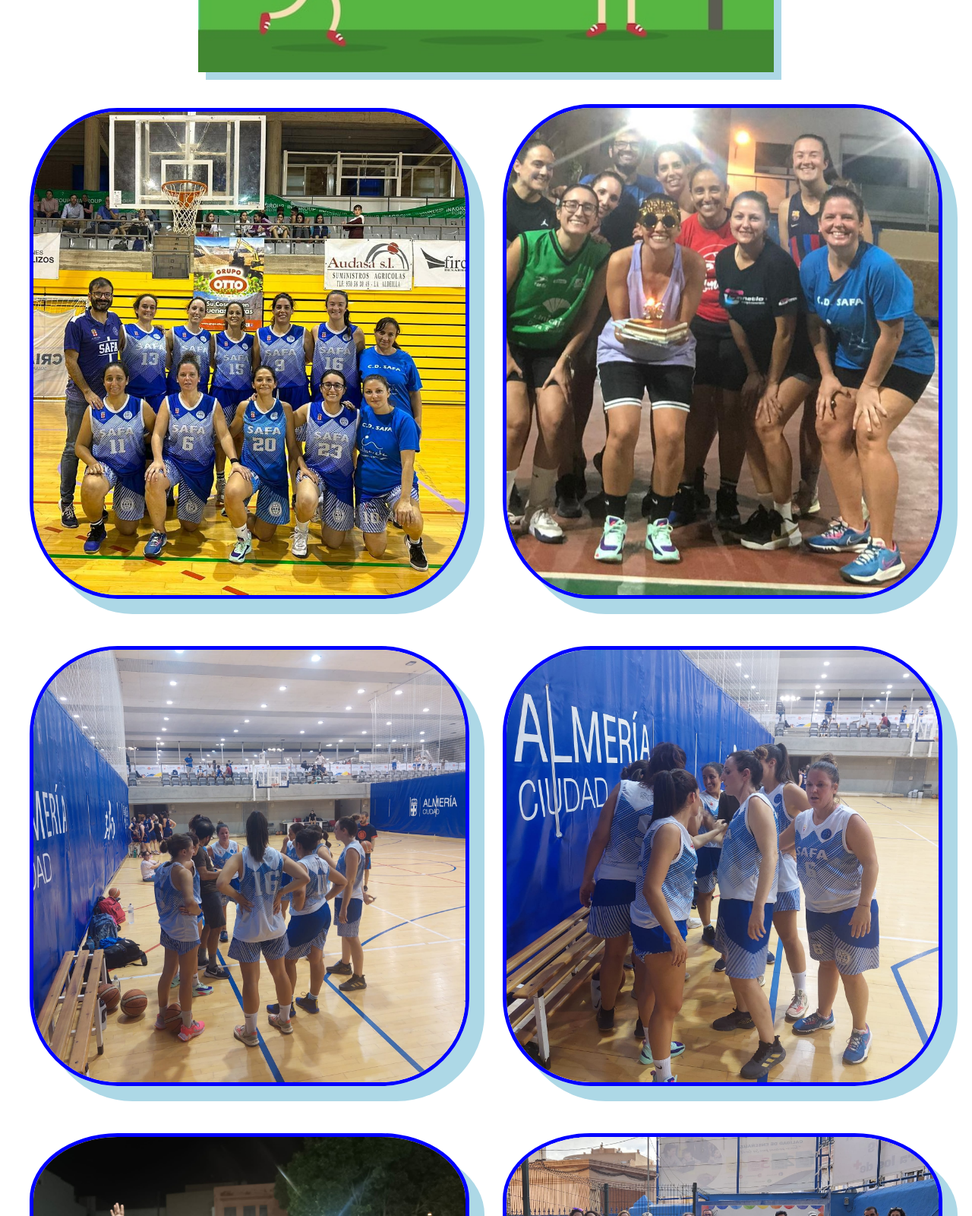
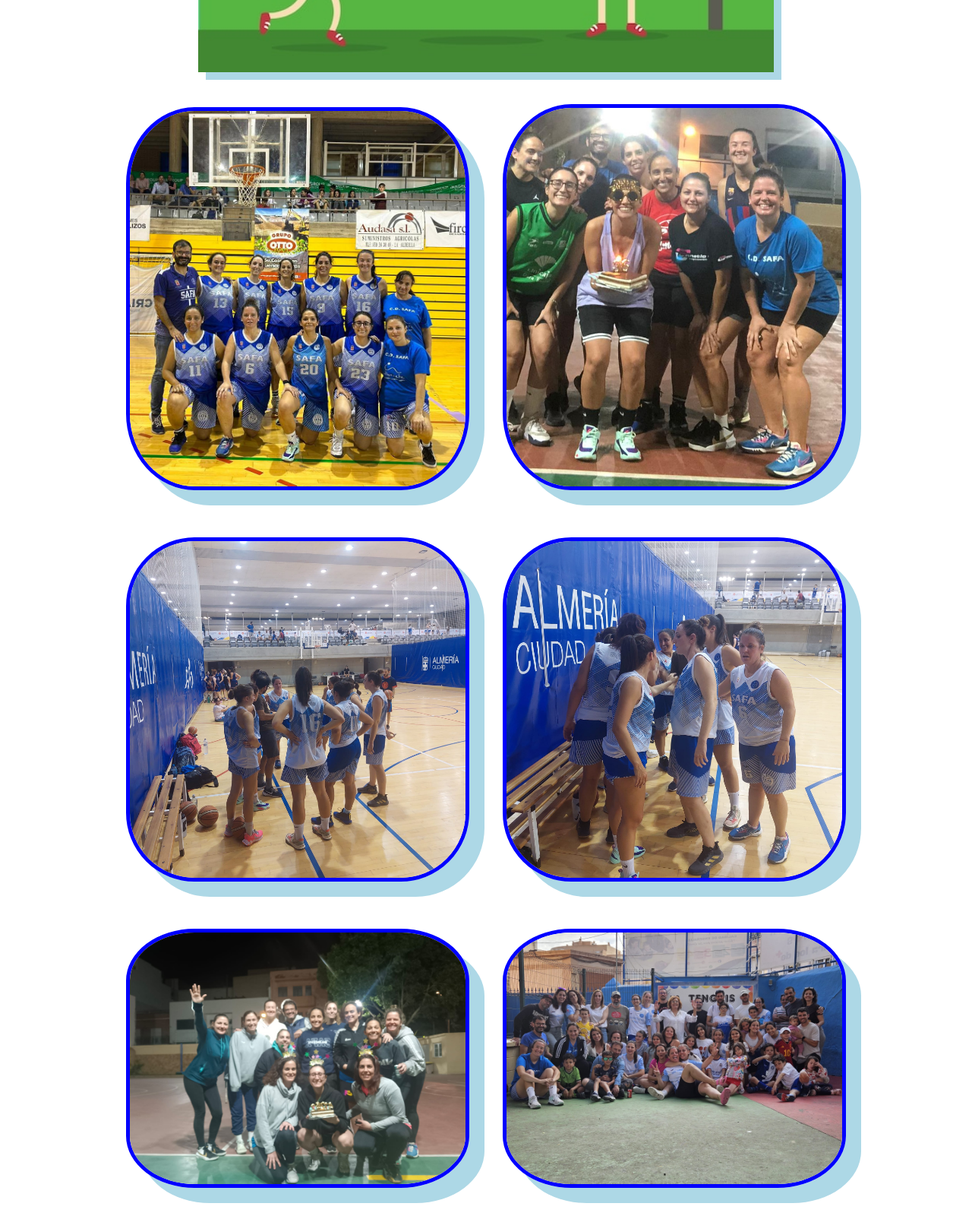
Before and after one commit to Mariangelesinf/SAFA, a plain HTML site: page index.html in a window 1280 px wide. Shown: the part 880-2480 px from the top of the page at 76% size. Drawn offline with Linux system fonts and the light colour scheme.

Commit message:
Add files via upload

```diff
--- a/index.html
+++ b/index.html
@@ -33,23 +33,23 @@
 
 		<img style="box-shadow: 10px 10px lightblue;" src="1.jpg"  width="60%" >
 		<br><br>
-		<img  class=s1 src="0.jpg"  width="45%" >
-		<img class=s1 src="2.jpg"  width="45%" >
+		<img  class=s1 src="0.jpg"  width="35%" >
+		<img class=s1 src="2.jpg"  width="35%" >
 		<br><br>
-			<img  class=s1 src="3.jpg"  width="45%" >
-		<img class=s1 src="4.jpg"  width="45%" >
+			<img  class=s1 src="3.jpg"  width="35%" >
+		<img class=s1 src="4.jpg"  width="35%" >
 		<br><br>
 
-			<img  class=s1 src="5.jpg"  width="45%" >
-		<img class=s1 src="6.jpg"  width="45%" >
+			<img  class=s1 src="5.jpg"  width="35%" >
+		<img class=s1 src="6.jpg"  width="35%" >
 		<br><br>
 
-			<img  class=s1 src="7.jpg"  width="45%" >
-		<img class=s1 src="11.jpg"  width="45%" >
+			<img  class=s1 src="7.jpg"  width="35%" >
+		<img class=s1 src="11.jpg"  width="35%" >
 		<br><br>
 
-			<img  class=s1 src="9.jpg"  width="45%" >
-		<img class=s1 src="10.jpg"  width="45%" >
+			<img  class=s1 src="9.jpg"  width="35%" >
+		<img class=s1 src="10.jpg"  width="35%" >
 		<br><br>
 
 
```
